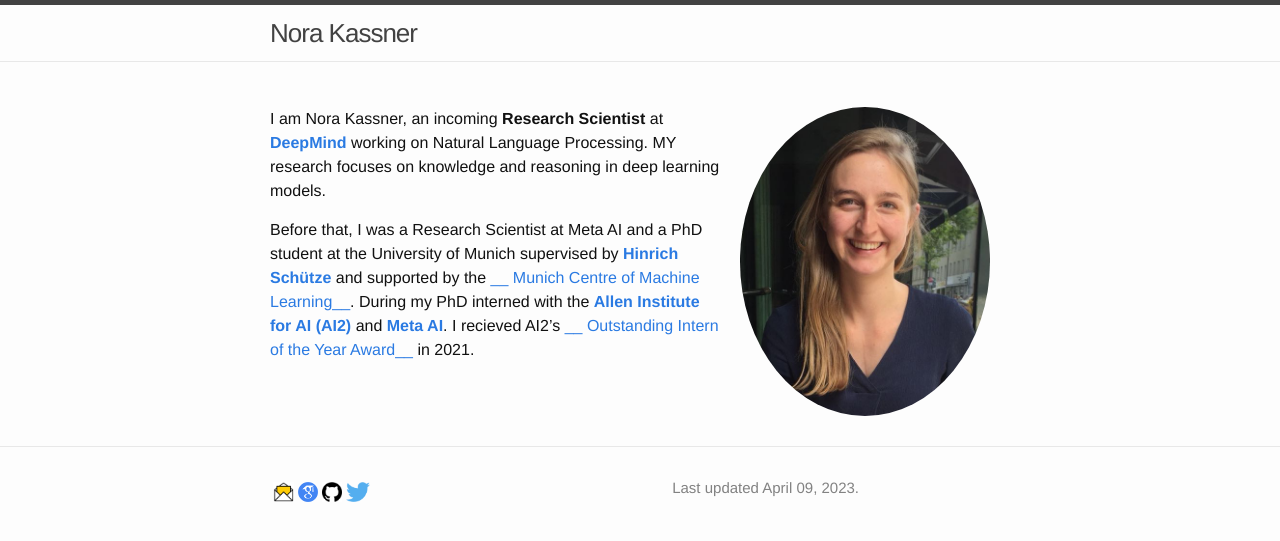
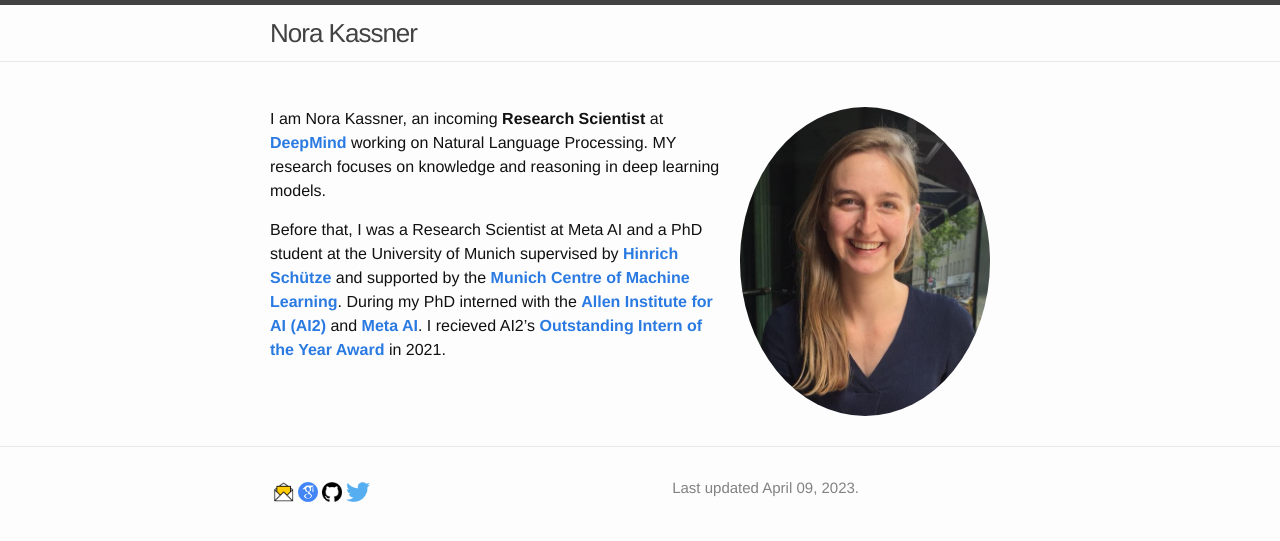
Before and after one commit to norakassner/norakassner.github.io, a Jekyll site: the page built from index.md, in a window 1280 px wide. Shown: the top 541 px of the page. Built offline with Jekyll 4.4.1, drawn with Linux system fonts in a browser that asks for light colours.

Commit message:
Initial commit

```diff
--- a/index.md
+++ b/index.md
@@ -12,4 +12,4 @@ description: I'm Nora and I am a Research Scientist in Natural Language Processi
 
 I am Nora Kassner, an incoming  __Research Scientist__ at [__DeepMind__](https://www.deepmind.com/) working on Natural Language Processing. MY research focuses on knowledge and reasoning in deep learning models.
 
-Before that, I was a Research Scientist at Meta AI and a PhD student at the University of Munich supervised by [__Hinrich Schütze__](https://scholar.google.com/citations?user=qIL9dWUAAAAJ&hl=en) and supported by the  [__ Munich Centre of Machine Learning__](https://mcml.ai/). During my PhD interned with the [__Allen Institute for AI (AI2)__](https://allenai.org/) and [__Meta AI__](https://ai.facebook.com/). I recieved AI2's [__ Outstanding Intern of the Year Award__](https://allenai.org/outstanding-interns) in 2021.
+Before that, I was a Research Scientist at Meta AI and a PhD student at the University of Munich supervised by [__Hinrich Schütze__](https://scholar.google.com/citations?user=qIL9dWUAAAAJ&hl=en) and supported by the  [__Munich Centre of Machine Learning__](https://mcml.ai/). During my PhD interned with the [__Allen Institute for AI (AI2)__](https://allenai.org/) and [__Meta AI__](https://ai.facebook.com/). I recieved AI2's [__Outstanding Intern of the Year Award__](https://allenai.org/outstanding-interns) in 2021.
```
